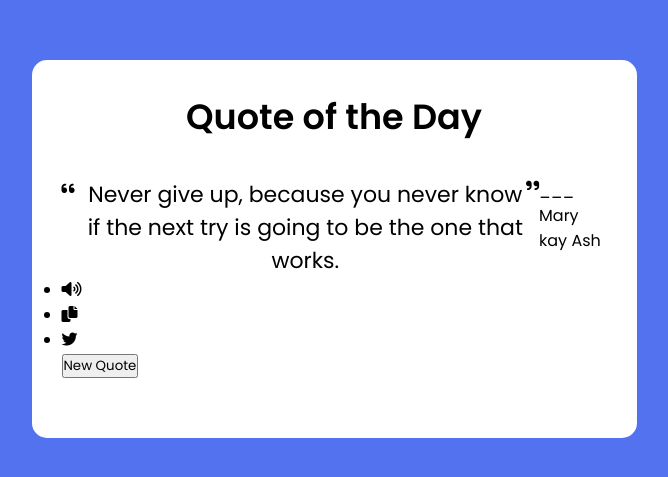
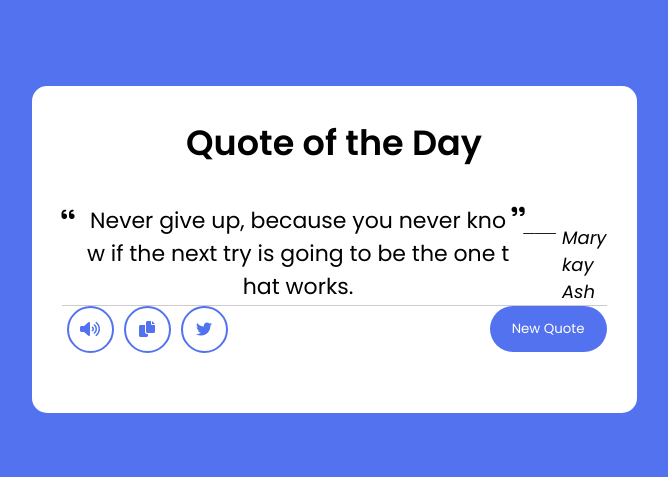
Before and after one commit to 01-pavan/myTempWork, a plain HTML site: page Random-Quote-Generator/index.html in a window 1280 px wide. Shown: the part 151-628 px from the top of the page, without its empty margins (306-974 px from the left). Drawn offline with Linux system fonts and the light colour scheme.

Commit message:
work in progress

```diff
--- a/Random-Quote-Generator/index.html
+++ b/Random-Quote-Generator/index.html
@@ -39,5 +39,6 @@
         </div>
       </div>
     </div>
+    <script src="quoteScript.js"></script>
   </body>
 </html>
--- /dev/null
+++ b/Random-Quote-Generator/quoteScript.js
@@ -0,0 +1,16 @@
+// Remember, we're gonna use strict mode in all scripts now!
+'use strict';
+const quoteText = document.querySelector('.quote'),
+  quoteBtn = document.querySelector('button'),
+  authorName = document.querySelector('.name');
+//function for random quote
+function randomQuote() {
+  //   console.log('clicked');
+  fetch('https://api.quotable.io/random')
+    .then(res => res.json())
+    .then(result => {
+      quoteText.innerText = result.content;
+      authorName.innerText = result.author;
+    });
+}
+quoteBtn.addEventListener('click', randomQuote);
--- a/Random-Quote-Generator/quoteStyle.css
+++ b/Random-Quote-Generator/quoteStyle.css
@@ -46,3 +46,47 @@ body {
   text-align: center;
   word-break: break-all;
 }
+.content .author {
+  display: flex;
+  font-size: 18px;
+  font-style: italic;
+  margin-top: 20px;
+  justify-content: flex-end;
+}
+.author span:first-child {
+  margin: -7px 5px 0 0;
+  font-family: monospace;
+}
+.wrapper .buttons {
+  border-top: 1px solid #ccc;
+}
+.buttons .features {
+  display: flex;
+  align-items: center;
+  justify-content: space-between;
+}
+.features ul {
+  display: flex;
+}
+.features ul li {
+  list-style: none;
+  margin: 0 5px;
+  height: 47px;
+  width: 47px;
+  border: 2px solid #5372f0;
+  border-radius: 50%;
+  display: flex;
+  align-items: center;
+  justify-content: center;
+  color: #5372f0;
+}
+.features button {
+  border: none;
+  outline: none;
+  color: #fff;
+  cursor: pointer;
+  font-style: 16px;
+  padding: 13px 22px;
+  border-radius: 30px;
+  background: #5372f0;
+}
--- a/Random-Quote-Generator/script.js
+++ /dev/null
@@ -1,3 +0,0 @@
-// Remember, we're gonna use strict mode in all scripts now!
-"use strict";
-console.log("hai ");
```
